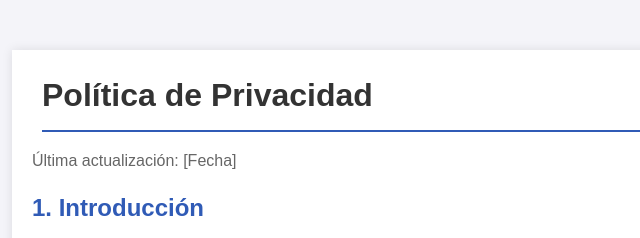
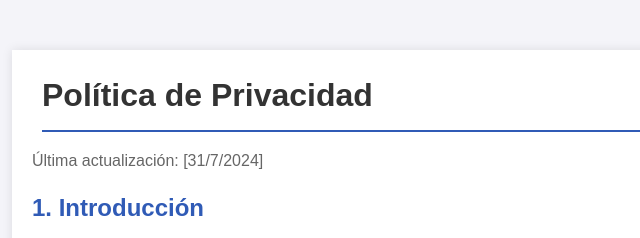
Before and after one commit to USBin-Sync/Sync.github.io, a plain HTML site: page index.html in a window 1280 px wide. Shown: the top 238 px of the page, 208-848 px from the left. Drawn offline with Linux system fonts and the light colour scheme.

Commit message:
Update index.html

```diff
--- a/index.html
+++ b/index.html
@@ -49,7 +49,7 @@
             <h1>Política de Privacidad</h1>
             <img src="img/sync.png" alt="Logo">
         </div>
-        <p class="p">Última actualización: [Fecha]</p>
+        <p class="p">Última actualización: [31/7/2024]</p>
         <h2>1. Introducción</h2>
         <p class="p">
             Esta Política de Privacidad describe cómo recopilamos, usamos y protegemos la información personal que usted proporciona al usar nuestra aplicación.
```
